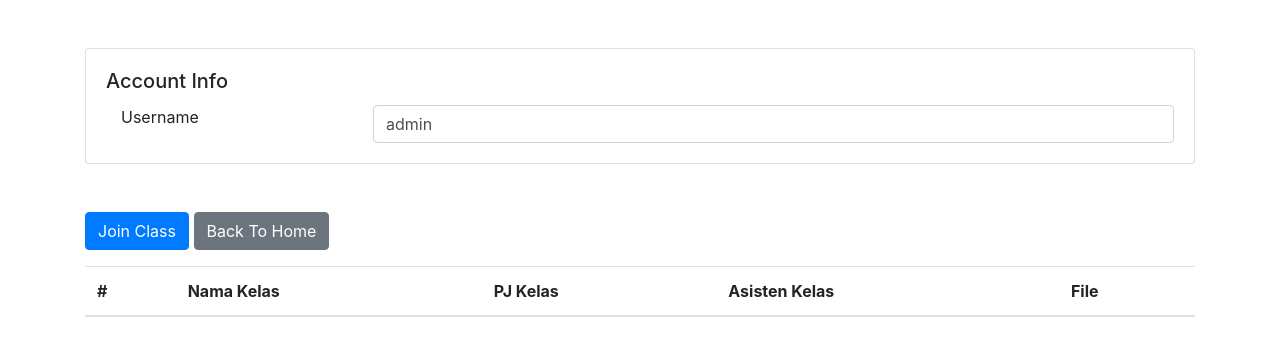
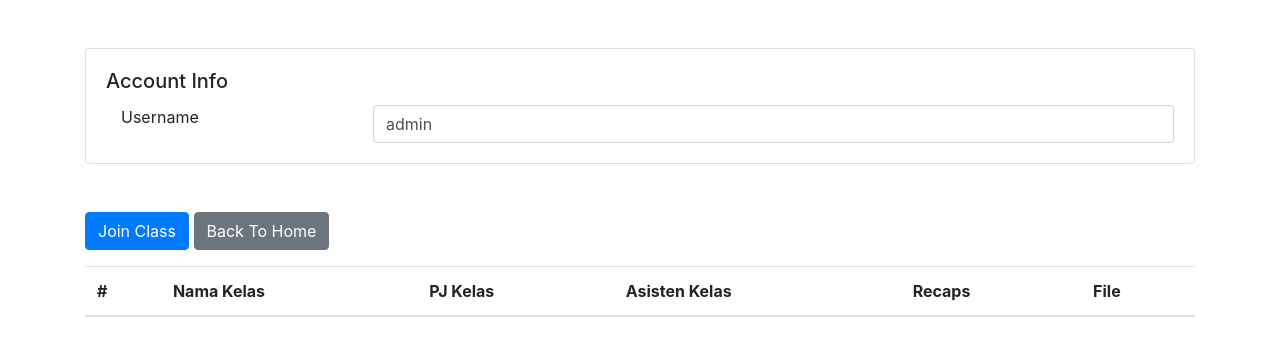
Before and after one commit to bintangx1902/lab_app_assistant, a Django app: page /class-list in a window 1280 px wide. Shown: the top 356 px of the page. Run offline with Django 3.2, Linux system fonts and the light colour scheme; a user stored in the database is signed in; data comes from the database, SQL or seed files in the repository; lists and menus that the app fills with data are empty.

Commit message:
add link to recaps in template

```diff
--- a/presence/templates/presence/class_list.html
+++ b/presence/templates/presence/class_list.html
@@ -12,6 +12,7 @@
                 <th scope="col">Nama Kelas</th>
                 <th scope="col">PJ Kelas</th>
                 <th scope="col">Asisten Kelas</th>
+                <th scope="col">Recaps</th>
                 <th scope="col">File</th>
             </tr>
             </thead>
@@ -26,6 +27,7 @@
                     {{ pr }}
                     {% endfor %}
                 </td>
+                <td><a href="{% url 'presence:my-presence-recap' class.link %}" class="btn btn-primary">See Recaps</a></td>
                 <td>
 <!--                    {{ class.from_class.all.count }} - -->
 <!--                    {% for x in class.from_class.all %}-->
```
